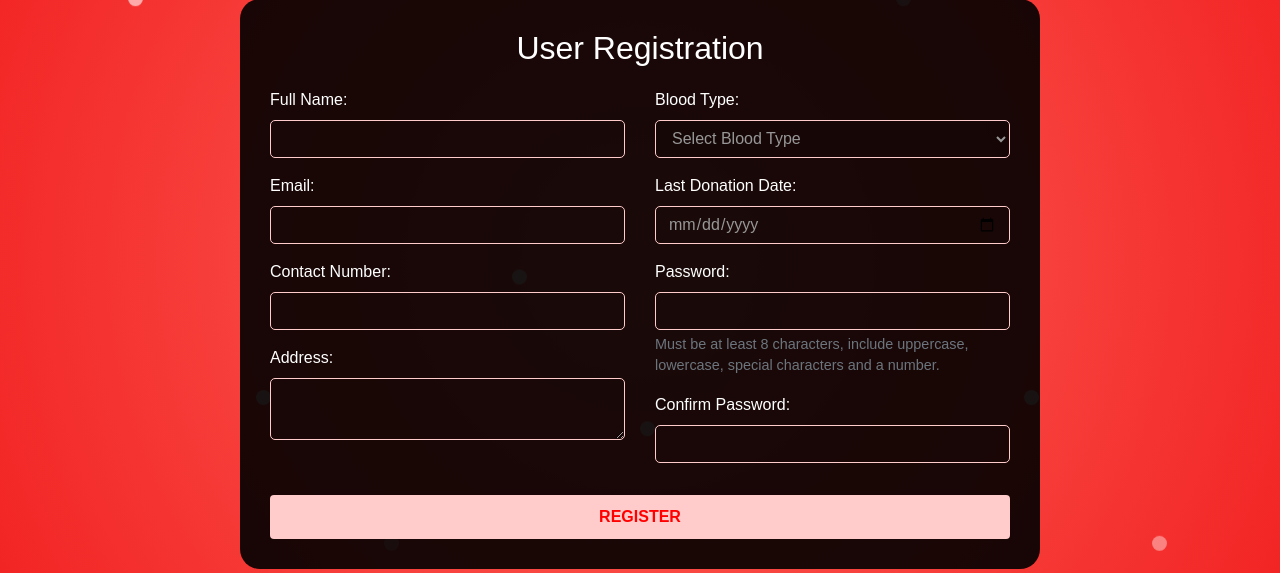
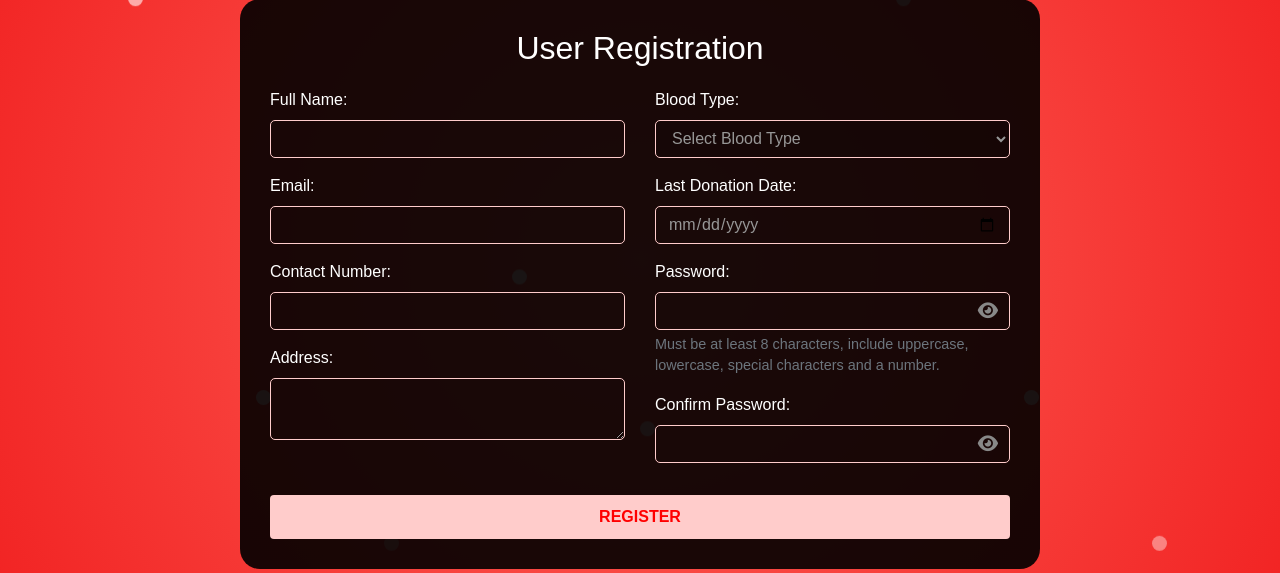
Before and after one commit to eyamin1233/RedPulse, a PHP site: page /bd/d_r.php in a window 1280 px wide. Shown: the part 141-714 px from the top of the page. Run offline with PHP 8.4, Linux system fonts and the light colour scheme.

Commit message:
Password icon added

```diff
--- a/BD/d_r.php
+++ b/BD/d_r.php
@@ -37,6 +37,21 @@ if (isset($_SESSION['donor_message'])) {
     <link rel="stylesheet" href="https://maxcdn.bootstrapcdn.com/bootstrap/4.5.2/css/bootstrap.min.css">
     <script src="https://code.jquery.com/jquery-3.6.0.min.js"></script>
     <script src="https://maxcdn.bootstrapcdn.com/bootstrap/4.5.2/js/bootstrap.min.js"></script>
+    <link rel="stylesheet" href="https://cdnjs.cloudflare.com/ajax/libs/font-awesome/6.5.0/css/all.min.css">
+
+<script>
+    function togglePassword(id, icon) {
+    const input = document.getElementById(id);
+
+    if (!input) return;
+
+    const isHidden = input.type === "password";
+    input.type = isHidden ? "text" : "password";
+
+    icon.classList.toggle("fa-eye");
+    icon.classList.toggle("fa-eye-slash");
+}
+</script>
     <style>
         * {
             margin: 0;
@@ -181,6 +196,25 @@ if (isset($_SESSION['donor_message'])) {
         .call-to-action:hover {
             background-color: rgb(248, 244, 244);
             transform: translateY(-5px);
+        }
+
+        .password-wrapper {
+            position: relative;
+        }
+
+        .toggle-eye {
+            position: absolute;
+            right: 12px;
+            top: 50%;
+            transform: translateY(-50%);
+            cursor: pointer;
+            color: #888;
+            font-size: 18px;
+            transition: 0.3s ease;
+        }
+
+        .toggle-eye:hover {
+            color: rgb(241, 8, 4);
         }
 
         .floating-drops {
@@ -386,7 +420,10 @@ if (isset($_SESSION['donor_message'])) {
                 </div>
                 <div class="form-group">
                     <label for="password">Password:</label>
-                    <input type="password" class="form-control" id="password" name="password" required oninput="checkPasswordStrength()">
+                    <div class="password-wrapper">
+                        <input type="password" class="form-control" id="password" name="password" required oninput="checkPasswordStrength()">
+                        <i class="fa fa-eye toggle-eye" onclick="togglePassword('password', this)"></i>
+                    </div>
                     <small class="form-text text-muted">
                         Must be at least 8 characters, include uppercase, lowercase, special characters and a number.
                     </small>
@@ -394,8 +431,11 @@ if (isset($_SESSION['donor_message'])) {
                 </div>
                 <div class="form-group">
                     <label for="confirmPassword">Confirm Password:</label>
+                    <div class="password-wrapper">
                     <input type="password" class="form-control" id="confirmPassword" name="confirmPassword" required>
                     <small id="confirmPasswordError" class="text-danger"></small>
+                    <i class="fa fa-eye toggle-eye" onclick="togglePassword('confirmPassword', this)"></i>
+                    </div>
                 </div>
             </div>
         </div>
```
